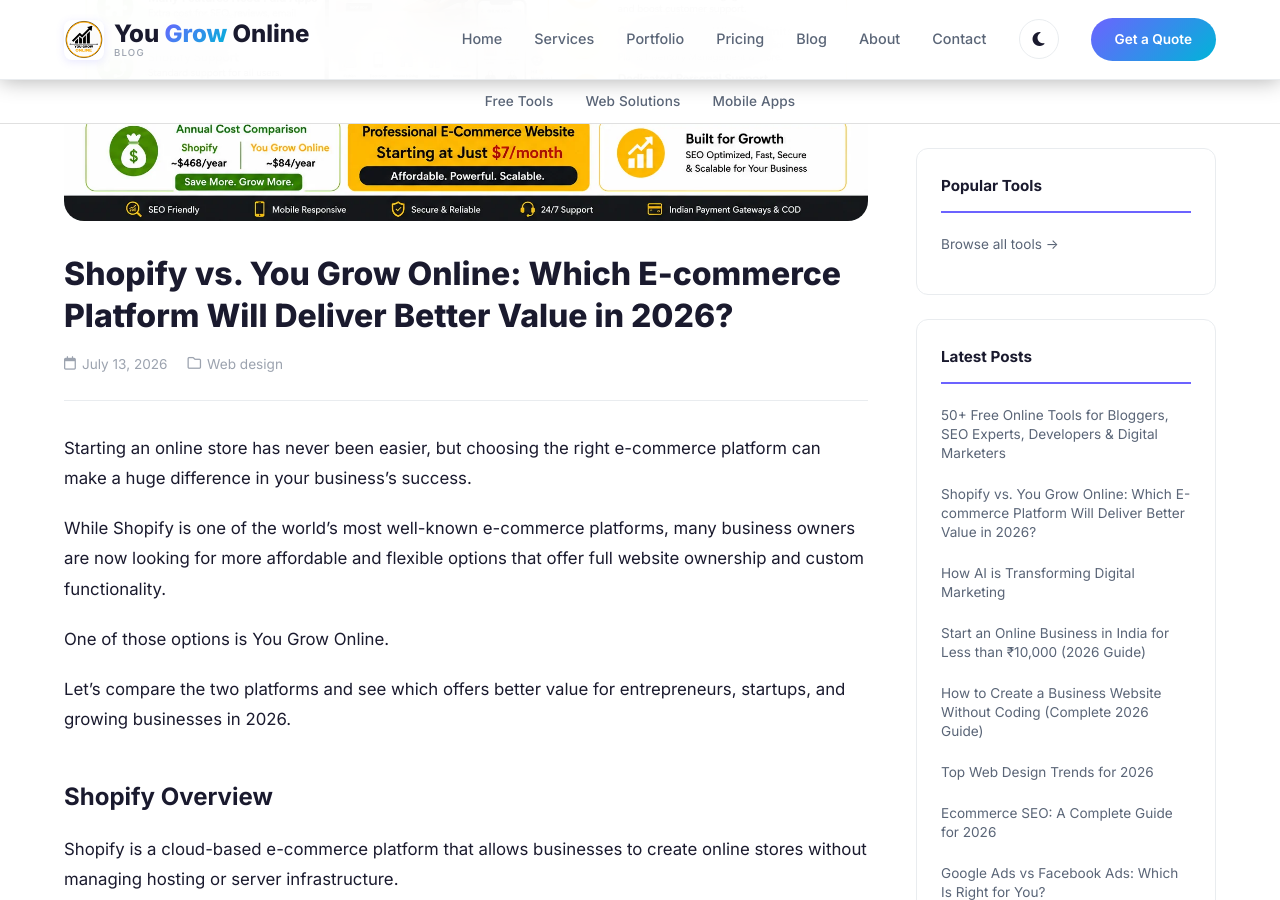
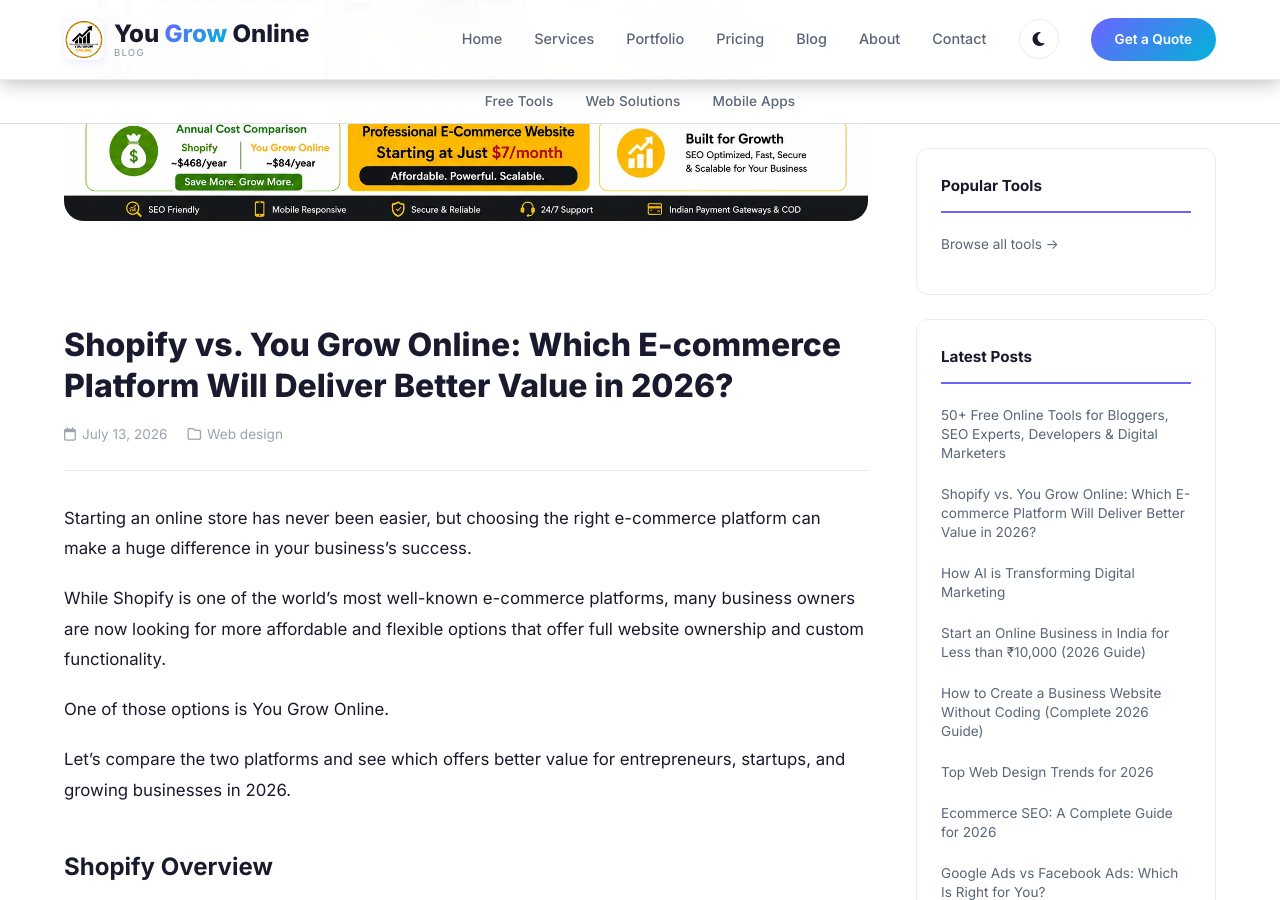
Before and after one commit to dileepkr1996c-arch/blog.yougrowonline, a Jekyll site: the page built from _posts/2026-07-07-shopify-vs-you-grow-online.md, in a window 1280 px wide and 900 px high, scrolled down 589 px. Built offline with Jekyll 4.4.1, drawn with Linux system fonts in a browser that asks for light colours.

Commit message:
ads update

```diff
--- a/_includes/footer.html
+++ b/_includes/footer.html
@@ -1,4 +1,11 @@
 <!-- Footer -->
+<div class="ad-wrap" style="padding: 16px 0; background: var(--bg-secondary);">
+  <div id='div-gpt-ad-1784241977881-0' style='min-width: 300px; min-height: 50px; max-width: 100%;'>
+    <script>
+      googletag.cmd.push(function() { googletag.display('div-gpt-ad-1784241977881-0'); });
+    </script>
+  </div>
+</div>
 <footer class="footer">
   <div class="container">
     <div class="footer-grid">
--- a/_layouts/post.html
+++ b/_layouts/post.html
@@ -9,6 +9,13 @@
         <a href="/" class="blog-post-back"><i class="fa-solid fa-arrow-left"></i> Back to Blog</a>
         <div class="blog-post-image">
           <img src="{{ page.image }}" alt="{{ page.title | escape }}" loading="lazy">
+        </div>
+        <div class="ad-wrap" style="padding: 6px 0;">
+          <div id='div-gpt-ad-1784274076502-0' style='min-width: 300px; min-height: 50px; max-width: 100%;'>
+            <script>
+              googletag.cmd.push(function() { googletag.display('div-gpt-ad-1784274076502-0'); });
+            </script>
+          </div>
         </div>
         <h1>{{ page.title }}</h1>
         <div class="blog-post-meta">
@@ -49,6 +56,13 @@
             </script>
           </div>
         </div>
+        <div class="sidebar-section ad-sidebar-skyscraper" style="text-align: center;">
+          <div id='div-gpt-ad-1784275100998-0' style='min-width: 120px; min-height: 600px; display: inline-block;'>
+            <script>
+              googletag.cmd.push(function() { googletag.display('div-gpt-ad-1784275100998-0'); });
+            </script>
+          </div>
+        </div>
       </aside>
     </div>
   </div>
```
